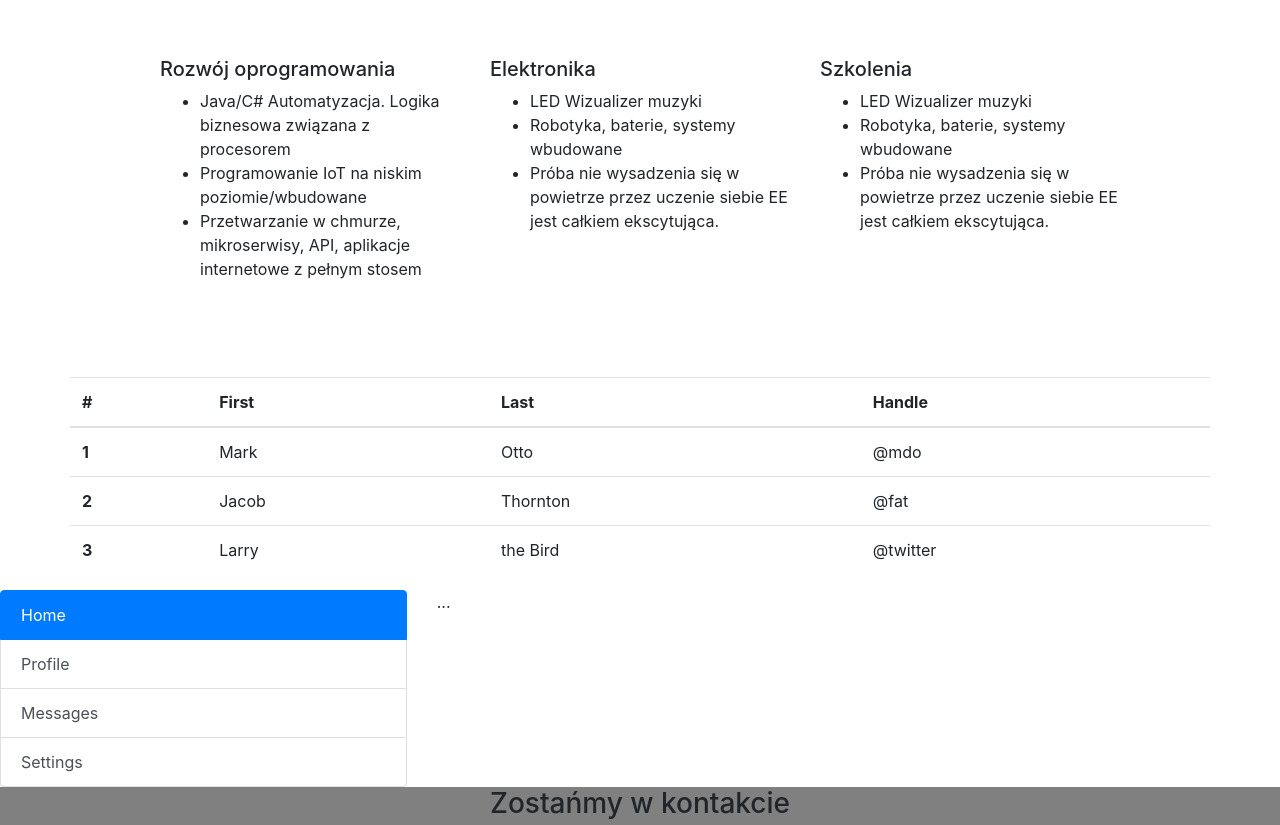
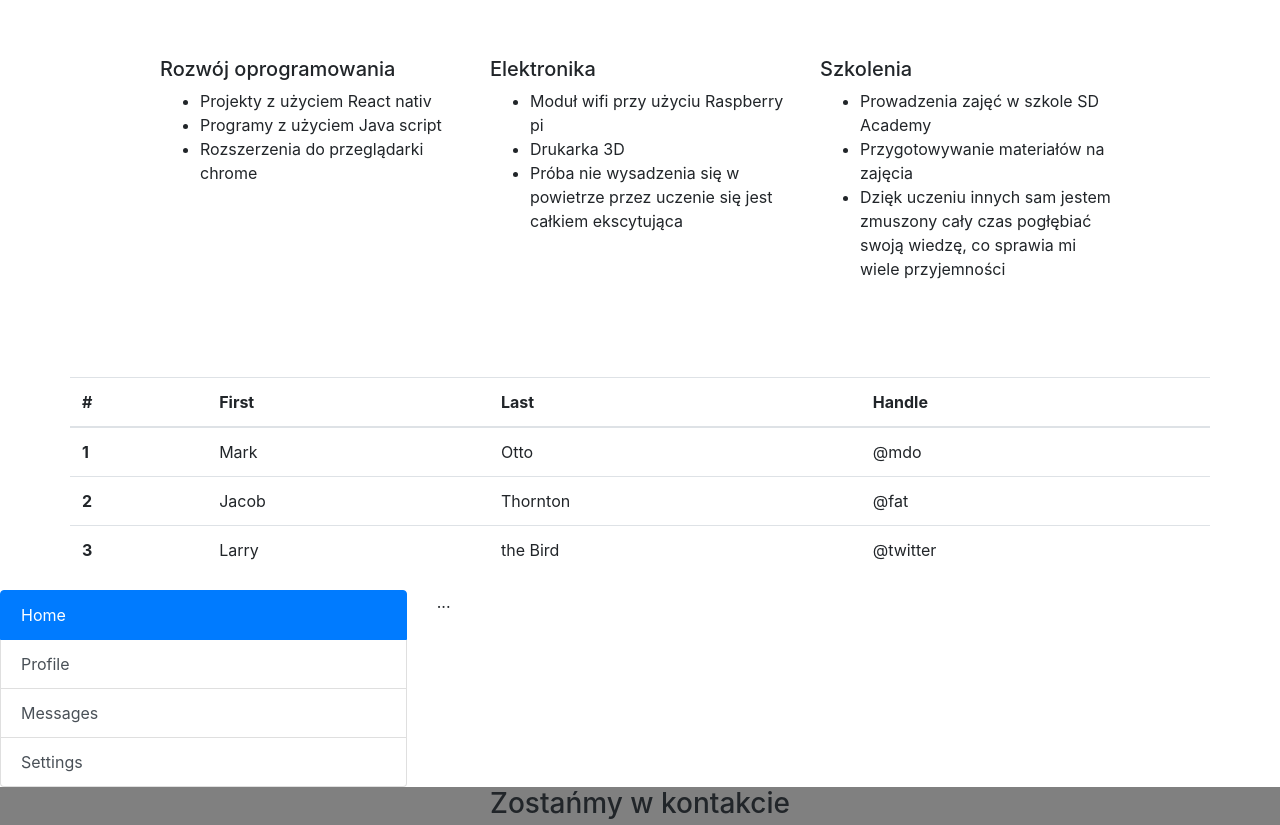
Before and after one commit to tomasz-jedrzejczyk/portfolio, a plain HTML site: page index.html in a window 1280 px wide. Shown: the part 1058-1883 px from the top of the page. Drawn offline with nearby package versions, Linux system fonts and the light colour scheme.

Commit message:
add text in my work section

```diff
--- a/index.html
+++ b/index.html
@@ -42,25 +42,25 @@
               <div class="col-sm">
                 <h5>Rozwój oprogramowania</h5>
                 <ul>
-                  <li>Java/C# Automatyzacja. Logika biznesowa związana z procesorem</li>
-                  <li>Programowanie IoT na niskim poziomie/wbudowane</li>
-                  <li>Przetwarzanie w chmurze, mikroserwisy, API, aplikacje internetowe z pełnym stosem</li>
+                  <li>Projekty z użyciem React nativ</li>
+                  <li>Programy z użyciem Java script</li>
+                  <li>Rozszerzenia do przeglądarki chrome</li>
                 </ul>
               </div>
               <div class="col-sm">
                 <h5>Elektronika</h5>
                 <ul>
-                  <li>LED Wizualizer muzyki</li>
-                  <li>Robotyka, baterie, systemy wbudowane</li>
-                  <li>Próba nie wysadzenia się w powietrze przez uczenie siebie EE jest całkiem ekscytująca.</li>
+                  <li>Moduł wifi przy użyciu Raspberry pi</li>
+                  <li>Drukarka 3D</li>
+                  <li>Próba nie wysadzenia się w powietrze przez uczenie się jest całkiem ekscytująca</li>
                 </ul>
               </div>
               <div class="col-sm">
                 <h5>Szkolenia</h5>
                 <ul>
-                  <li>LED Wizualizer muzyki</li>
-                  <li>Robotyka, baterie, systemy wbudowane</li>
-                  <li>Próba nie wysadzenia się w powietrze przez uczenie siebie EE jest całkiem ekscytująca.</li>
+                  <li>Prowadzenia zajęć w szkole SD Academy</li>
+                  <li>Przygotowywanie materiałów na zajęcia</li>
+                  <li>Dzięk uczeniu innych sam jestem zmuszony cały czas pogłębiać swoją wiedzę, co sprawia mi wiele przyjemności</li>
                 </ul>
               </div>
             </div>
```
